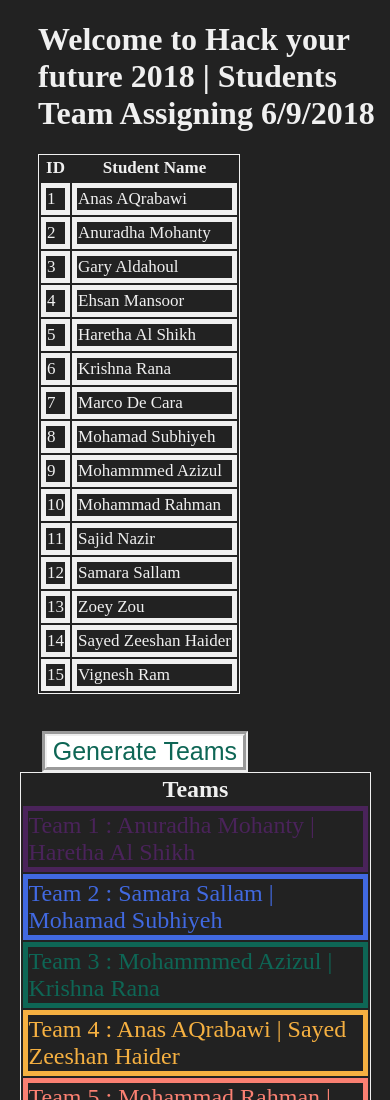
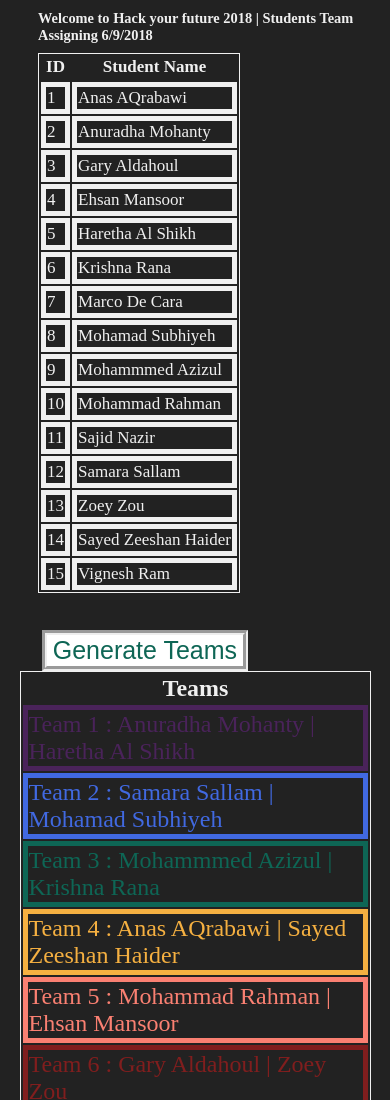
Before and after one commit to matrix2/JAVAScript, a plain HTML site: page js1/index.html in a window 390 px wide. Shown: the top 1100 px of the page. Drawn offline with Linux system fonts and the light colour scheme; a script that the page names is missing.

Commit message:
Update style.css

```diff
--- a/js1/style.css
+++ b/js1/style.css
@@ -70,8 +70,8 @@ margin-left:5%;
 }
 @media only screen and (max-width: 650px) {
 
-	#maindv {
-        font-size:100%;
+	#title {
+        font-size:90%;
     }
 	#random{ }
 	#messenger {
```
